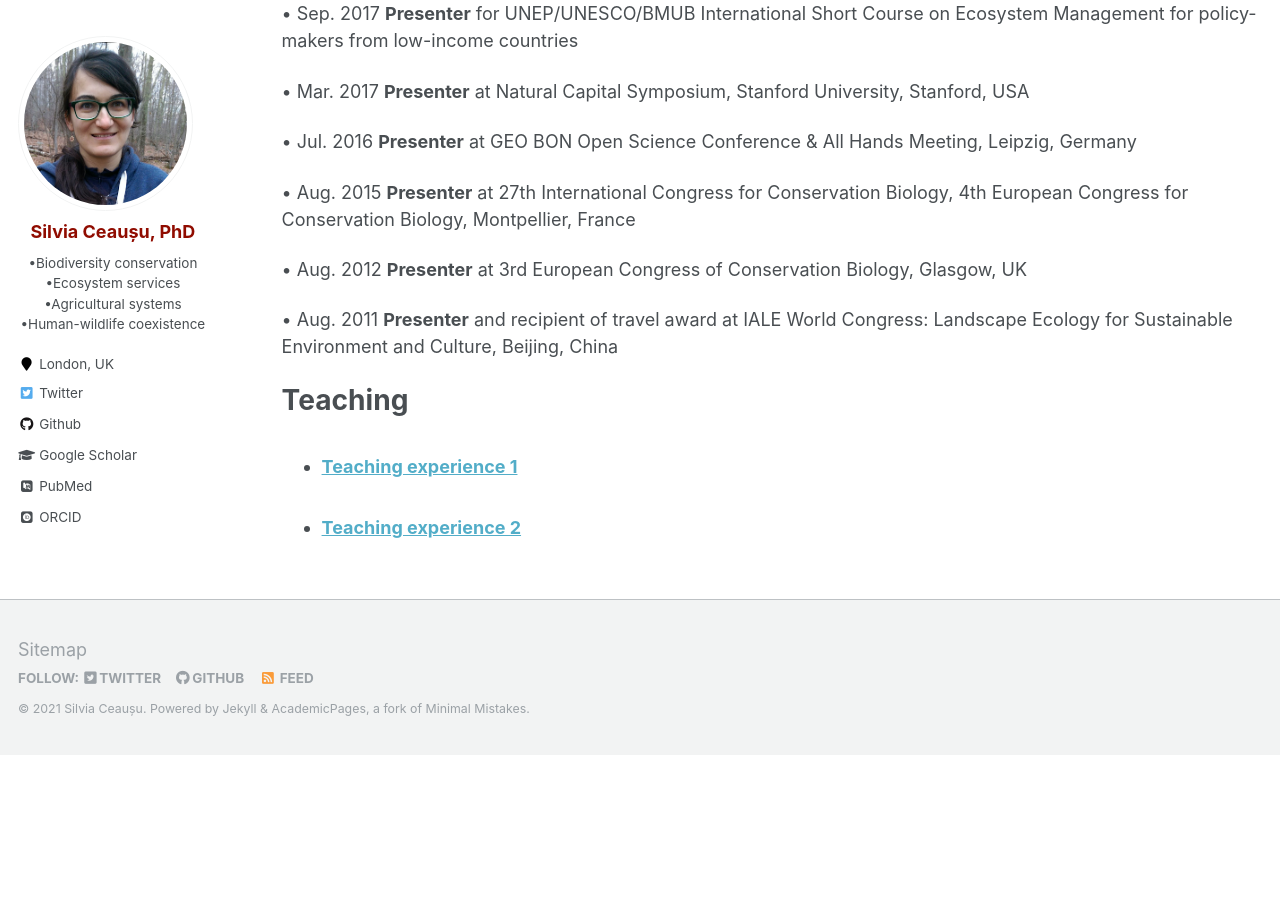
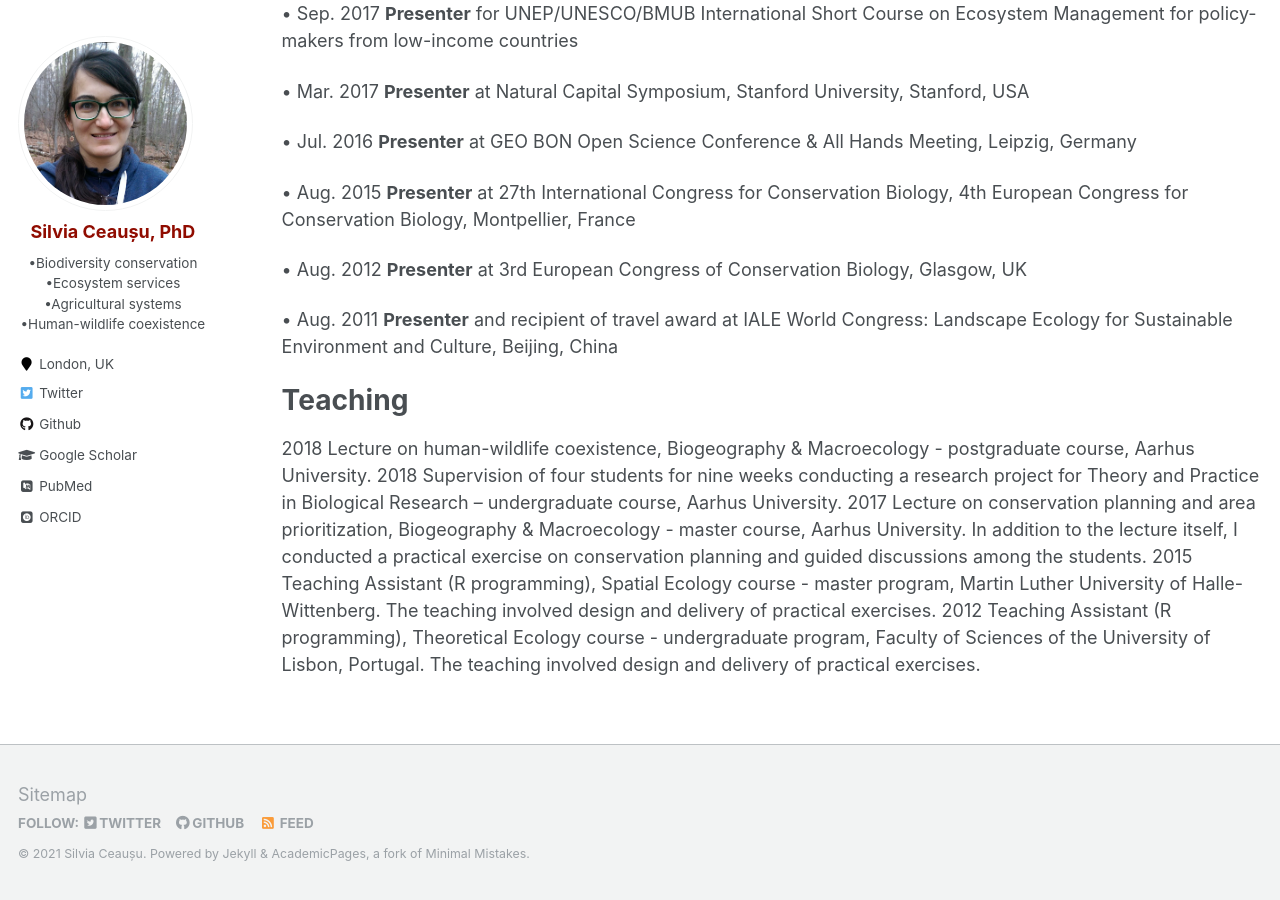
Before and after one commit to SilviaCeausu/SilviaCeausu.github.io, a Jekyll site: the page built from _pages/cv.md, in a window 1280 px wide and 900 px high, scrolled down 1927 px. Built offline with Jekyll 4.4.1, drawn with Linux system fonts in a browser that asks for light colours; some web fonts are replaced; before the commit the page ends 2682 px from its top, so only the background shows below that.

Commit message:
Update cv.md

```diff
--- a/_pages/cv.md
+++ b/_pages/cv.md
@@ -61,6 +61,8 @@ Talks
 
 Teaching
 ======
-  <ul>{% for post in site.teaching %}
-    {% include archive-single-cv.html %}
-  {% endfor %}</ul>
+2018		Lecture on human-wildlife coexistence, Biogeography & Macroecology - postgraduate course, Aarhus University.
+2018		Supervision of four students for nine weeks conducting a research project for Theory and Practice in Biological Research – undergraduate course, Aarhus University.
+2017		Lecture on conservation planning and area prioritization, Biogeography & Macroecology - master course, Aarhus University. In addition to the lecture itself, I conducted a practical exercise on conservation planning and guided discussions among the students.
+2015		Teaching Assistant (R programming), Spatial Ecology course - master program, Martin Luther University of Halle-Wittenberg. The teaching involved design and delivery of practical exercises.
+2012		Teaching Assistant (R programming), Theoretical Ecology course - undergraduate program, Faculty of Sciences of the University of Lisbon, Portugal. The teaching involved design and delivery of practical exercises.
```
